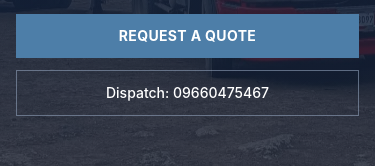
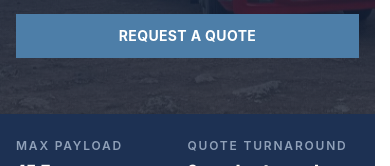
Before and after one commit to ArchNapixel/DarchLogistics, a React (Vite) app: page / in a window 390 px wide. Shown: the part 396-562 px from the top of the page. Built offline with nearby package versions, Linux system fonts and the light colour scheme; no server answers; the database is empty.

Commit message:
remove the dispatch phone button from the hero

```diff
--- a/src/components/Hero.tsx
+++ b/src/components/Hero.tsx
@@ -52,12 +52,6 @@ function Hero() {
             >
               Request a Quote
             </Link>
-            <a
-              href="tel:09660475467"
-              className="border border-slate-400/60 px-6 py-3 text-center text-sm font-medium text-white transition hover:-translate-y-0.5 hover:border-white hover:bg-white/10"
-            >
-              Dispatch: 09660475467
-            </a>
           </div>
         </div>
       </div>
```
